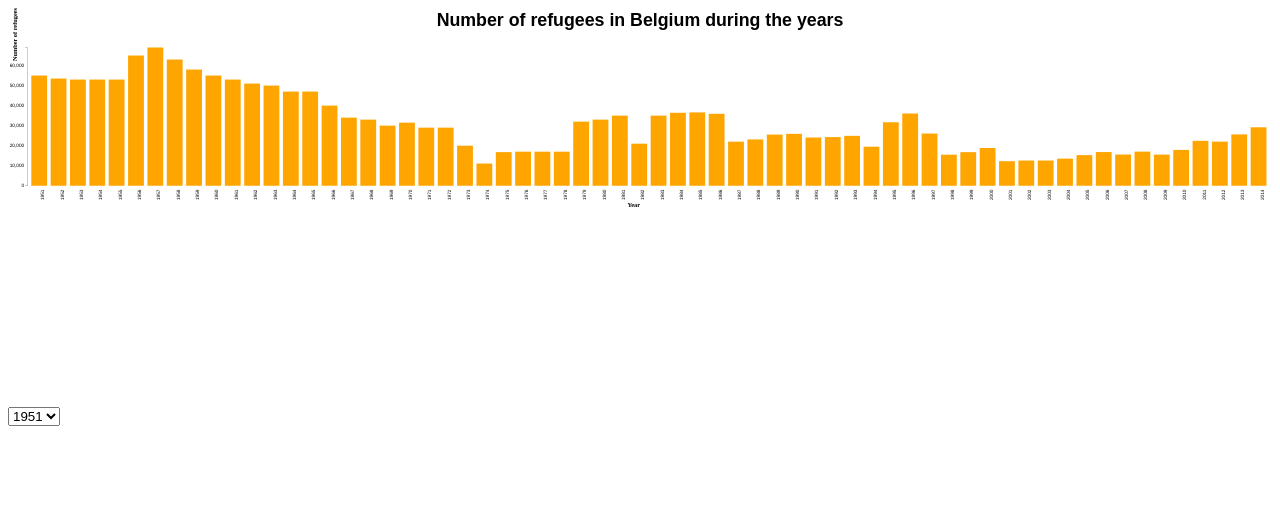
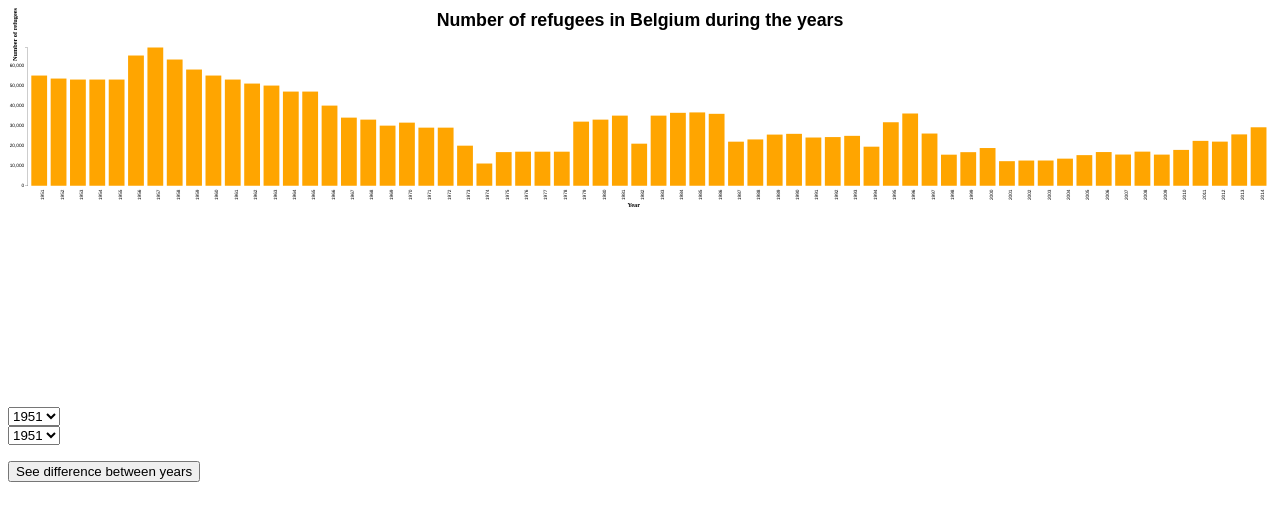
Before and after one commit to jodecler/InfoVis, a plain HTML site: page index.html in a window 1280 px wide. Drawn offline with Linux system fonts and the light colour scheme.

Commit message:
added dropdown boxes, added the values, added the result

```diff
--- a/index.html
+++ b/index.html
@@ -143,23 +143,52 @@
             var select = d3.select("body")
                 .append("div")
                 .append("select")
-
-            select.on("change", function (d) {
-                var value = d3.select(this).property("value");
-                alert(value);
-            });
+                .attr("id", "year1");
 
             select.selectAll("option")
                 .data(data)
                 .enter()
                 .append("option")
                 .attr("value", function (d) {
-                    return d.jaar;
+                    return d.aantal; //this is the number of refugees
                     })
                 .text(function(d) {return d.jaar;});
+
+            var select2 = d3.select("body")
+                .append("div")
+                .append("select")
+
+                .attr("id", "year2");
+
+            select2.selectAll("option")
+                .data(data)
+                .enter()
+                .append("option")
+                .attr("value", function (d) {
+                    return d.aantal;
+                    })
+                .text(function(d) {return d.jaar;});
+
+            var result = d3.select("body")
+                                    .append("div")
+                                    .append("p")
+            var button = d3.select("body")
+                .append("div")
+                .append("button")
+                .text("See difference between years")
+                .on("click", function(){
+
+                    var value1 = d3.select("#year1").node().value;
+                    var value2 = d3.select("#year2").node().value;
+                    //niet zeker van deze formule
+                    var difference = value1 / value2 ;
+                    console.log("Add Market button clicked " + difference);
+                    result.text(difference)
+                            })
 
         });
     </script>
 
+
 </body>
 </html>
```
